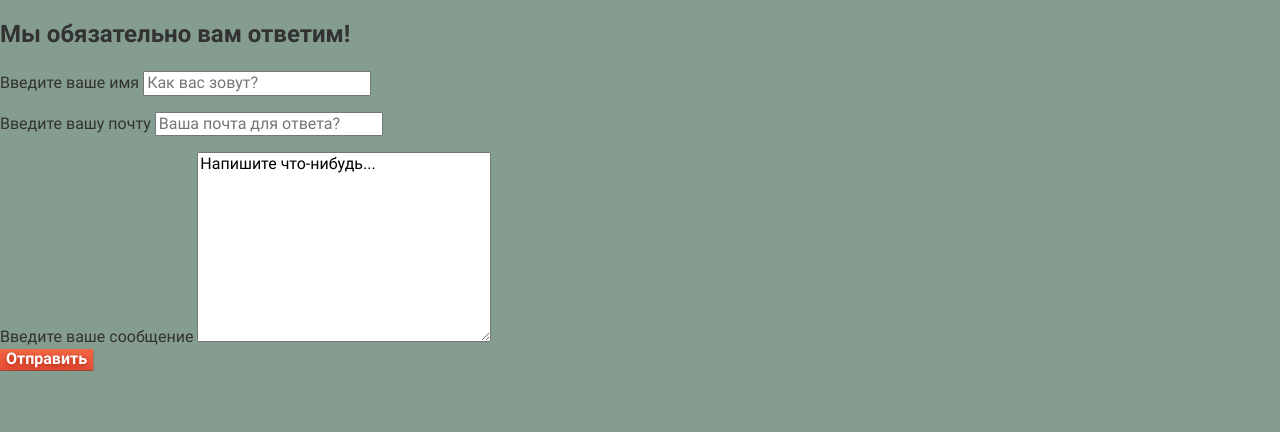
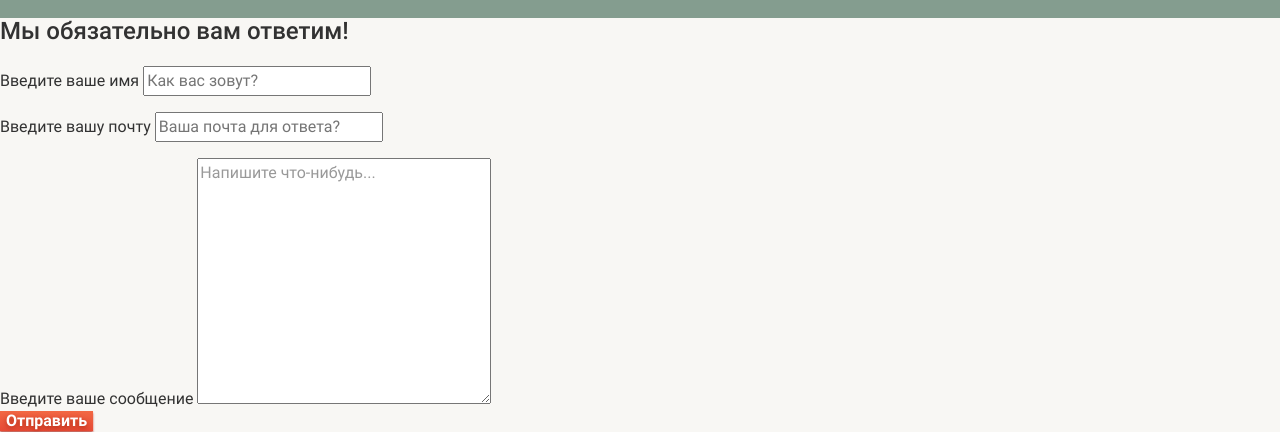
Before and after one commit to dmfedotov/glacy, a website: page docs/index.html in a window 1280 px wide. Shown: the part 9454-9886 px from the top of the page. Before the commit the page ends 9825 px from the top, so only its background shows below. Drawn offline with Linux system fonts and the light colour scheme; files whose address does not match are found by name.

Commit message:
Добавляет базовую стилизацию блоку modal

```diff
--- /dev/null
+++ b/source/sass/blocks/modal.scss
@@ -0,0 +1,16 @@
+.modal {
+  background: #f8f7f4;
+}
+
+.modal__title {
+  font-weight: 500;
+  font-size: 24px;
+  line-height: 1.16;
+}
+
+.modal__input,
+.modal__message {
+  font-size: 16px;
+  line-height: 1.5;
+  color: #999999;
+}
--- a/source/sass/style.scss
+++ b/source/sass/style.scss
@@ -18,3 +18,4 @@
 @import "blocks/social";
 @import "blocks/footer-navigation";
 @import "blocks/copyright";
+@import "blocks/modal";
```
Also changed, not shown: docs/css/style.min.css.
